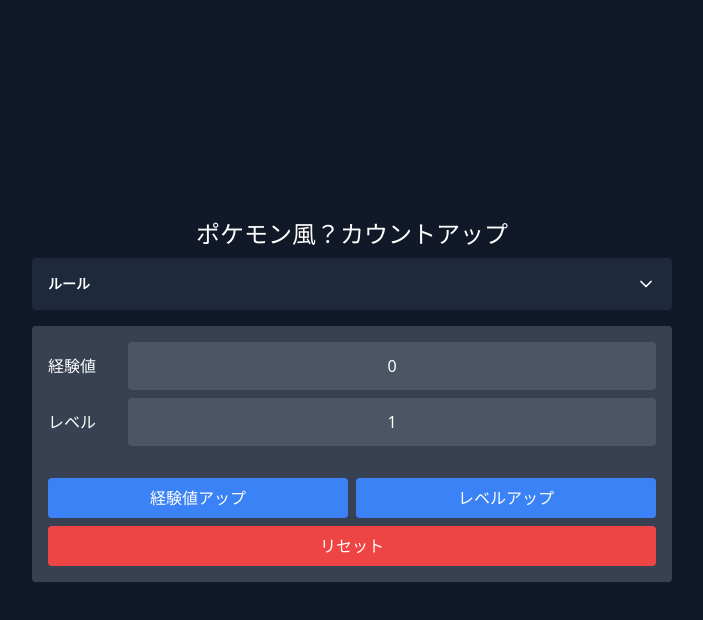
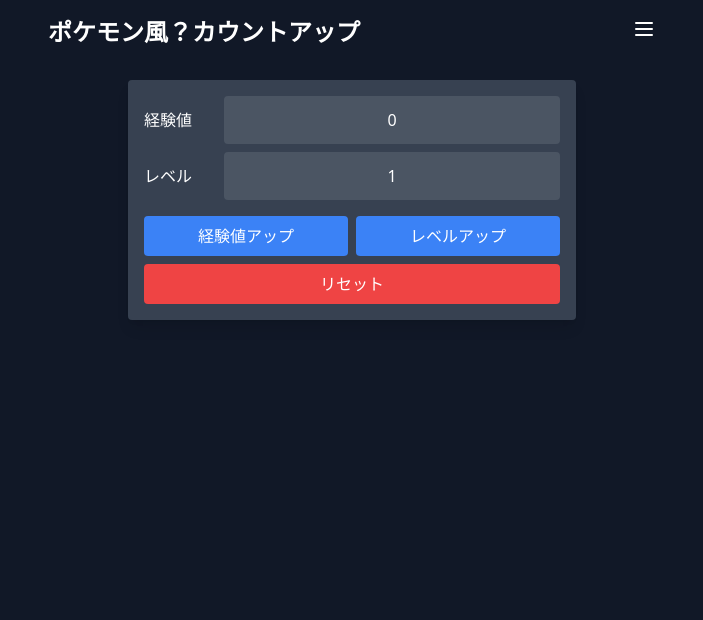
Before and after one commit to YQh9Mh3181jzEJ5/learn-levelup-usestate-react-basics, a React (Vite) app: page / in a window 1280 px wide. Shown: the top 620 px of the page, without its empty margins (288-991 px from the left). Built offline with nearby package versions, Linux system fonts and the light colour scheme.

Commit message:
fix: correct directories

```diff
--- a/src/App.tsx
+++ b/src/App.tsx
@@ -1,23 +1,14 @@
 import "./App.css";
-import { ControlButtons, PlayerStats, GameRules } from "@/components";
-import { usePlayerStats } from "@/features/playerStats/hooks";
+import { CountUp } from "@/components";
+
+import { Header } from "@/components";
 
 function App() {
-  const { playerStats, addExp, addLevel, resetStats } = usePlayerStats();
-
   return (
-    <div className="flex justify-center items-center min-h-screen bg-gray-900 text-white">
+    <div className="flex justify-center min-h-screen bg-gray-900 text-white">
       <div className="flex flex-col w-1/2">
-        <GameRules />
-        <div className="flex flex-col bg-gray-700 gap-8 p-4 rounded">
-          <PlayerStats stats={playerStats} />
-          <ControlButtons
-            onAddExp={addExp}
-            onAddLevel={addLevel}
-            onReset={resetStats}
-            playerStats={playerStats}
-          />
-        </div>
+        <Header />
+        <CountUp />
       </div>
     </div>
   );
--- a/src/components/ControlButton.tsx
+++ b/src/components/ControlButton.tsx
@@ -13,7 +13,7 @@
   onAddLevel,
   onReset,
   playerStats,
-}) => (
+}): JSX.Element => (
   <div className="flex flex-col gap-2">
     <div className="flex justify-evenly w-full gap-2">
       <button
--- /dev/null
+++ b/src/components/CountUp.tsx
@@ -0,0 +1,21 @@
+import React from "react";
+import { usePlayerStats } from "@/features/playerStats/hooks";
+import { ControlButtons, PlayerStats } from "@/components";
+
+export const CountUp: React.FC = (): JSX.Element => {
+  const { playerStats, addExp, addLevel, resetStats } = usePlayerStats();
+
+  return (
+    <main className="flex justify-center">
+      <div className="flex jusity-center flex-col gap-4 w-full max-w-md bg-gray-700 p-4 rounded shadow-lg">
+        <PlayerStats stats={playerStats} />
+        <ControlButtons
+          onAddExp={addExp}
+          onAddLevel={addLevel}
+          onReset={resetStats}
+          playerStats={playerStats}
+        />
+      </div>
+    </main>
+  );
+};
--- a/src/components/GameRules.tsx
+++ b/src/components/GameRules.tsx
@@ -2,8 +2,10 @@
 import { RulesList } from "./RuleList";
 
 export const GameRules: React.FC = (): JSX.Element => (
-  <div className="mb-4">
-    <h1 className="text-2xl text-center mb-2">ポケモン風？カウントアップ</h1>
+  <div className="flex ">
+    <header className="text-2xl text-center my-4">
+      ポケモン風？カウントアップ
+    </header>
     <RulesList />
   </div>
 );
--- /dev/null
+++ b/src/components/Header.tsx
@@ -0,0 +1,43 @@
+import React, { useState, useRef, useEffect } from "react";
+import { Menu } from "lucide-react";
+import { RulesList } from "./RuleList";
+
+export const Header: React.FC = () => {
+  const [isMenuOpen, setIsMenuOpen] = useState(false);
+  const menuRef = useRef<HTMLDivElement>(null);
+
+  useEffect(() => {
+    const handleClickOutside = (event: MouseEvent) => {
+      if (menuRef.current && !menuRef.current.contains(event.target as Node)) {
+        setIsMenuOpen(false);
+      }
+    };
+
+    document.addEventListener("mousedown", handleClickOutside);
+    return () => {
+      document.removeEventListener("mousedown", handleClickOutside);
+    };
+  }, []);
+
+  return (
+    <header className="p-4 mb-4 flex justify-between items-center relative">
+      <h1 className="text-2xl font-bold">ポケモン風？カウントアップ</h1>
+      <div ref={menuRef}>
+        <button
+          onClick={() => setIsMenuOpen(!isMenuOpen)}
+          className="text-white focus:outline-none"
+        >
+          <Menu size={24} />
+        </button>
+        {isMenuOpen && (
+          <div className="absolute right-0 mt-2 w-72 bg-gray-800 rounded shadow-lg z-10">
+            <div className="p-4">
+              <h2 className="text-lg font-semibold mb-2">ルール</h2>
+              <RulesList />
+            </div>
+          </div>
+        )}
+      </div>
+    </header>
+  );
+};
--- a/src/components/PlayerStats.tsx
+++ b/src/components/PlayerStats.tsx
@@ -5,7 +5,7 @@
   stats: PlayerStatsType;
 }
 
-export const PlayerStats: React.FC<Props> = ({ stats }) => (
+export const PlayerStats: React.FC<Props> = ({ stats }): JSX.Element => (
   <div className="flex flex-col gap-2">
     <div className="flex items-center">
       <span className="w-20">経験値</span>
--- a/src/components/RuleList.tsx
+++ b/src/components/RuleList.tsx
@@ -1,15 +1,13 @@
-import React, { useState } from "react";
+import React from "react";
 import {
   EXP_INCREMENT,
   EXP_TO_LEVEL_UP,
   INITIAL_LEVEL,
   INITIAL_EXP,
 } from "@/config";
-import { ChevronDown, ChevronUp, ArrowRight } from "lucide-react";
+import { ArrowRight } from "lucide-react";
 
-export const RulesList: React.FC = (): JSX.Element => {
-  const [isOpen, setIsOpen] = useState<boolean>(false);
-
+export const RulesList: React.FC = () => {
   const rules = [
     {
       title: "経験値アップ",
@@ -31,38 +29,21 @@
   ];
 
   return (
-    <div className="text-sm bg-slate-800 rounded">
-      <button
-        className="flex justify-between items-center w-full p-4"
-        onClick={() => setIsOpen(!isOpen)}
-      >
-        <h2 className="text-ms font-semibold">ルール</h2>
-        {isOpen ? (
-          <ChevronUp className="w-5 h-5" />
-        ) : (
-          <ChevronDown className="w-5 h-5" />
-        )}
-      </button>
-      <div
-        className={`overflow-hidden transition-all duration-300 ease-in-out ${
-          isOpen ? "max-h-[360px]" : "max-h-0"
-        }`}
-      >
-        <div className="flex flex-col gap-4 p-4">
-          {rules.map((rule, index) => (
-            <div key={index} className="flex items-start">
-              <ArrowRight className="w-4 h-4 mt-1 mr-2 flex-shrink-0 text-blue-400" />
-              <div>
-                <h3 className="font-medium text-blue-400">{rule.title}</h3>
-                <p className="mt-1 text-gray-300">{rule.description}</p>
-              </div>
+    <div className="text-sm text-white">
+      <ul className="space-y-2">
+        {rules.map((rule, index) => (
+          <li key={index} className="flex items-start">
+            <ArrowRight className="w-4 h-4 mt-1 mr-2 flex-shrink-0 text-blue-700" />
+            <div>
+              <h3 className="font-medium text-blue-600">{rule.title}</h3>
+              <p className="mt-1">{rule.description}</p>
             </div>
-          ))}
-          <p className="mt-2 italic text-gray-400">
-            ※初期値は、経験値: {INITIAL_EXP}, レベル: {INITIAL_LEVEL}とする。
-          </p>
-        </div>
-      </div>
+          </li>
+        ))}
+      </ul>
+      <p className="mt-2 italic text-gray-500 text-xs">
+        ※初期値は、経験値: {INITIAL_EXP}, レベル: {INITIAL_LEVEL}とする。
+      </p>
     </div>
   );
 };
--- a/src/components/index.ts
+++ b/src/components/index.ts
@@ -2,3 +2,5 @@
 export * from "./GameRules";
 export * from "./PlayerStats";
 export * from "./RuleList";
+export * from "./Header";
+export * from "./CountUp";
```
